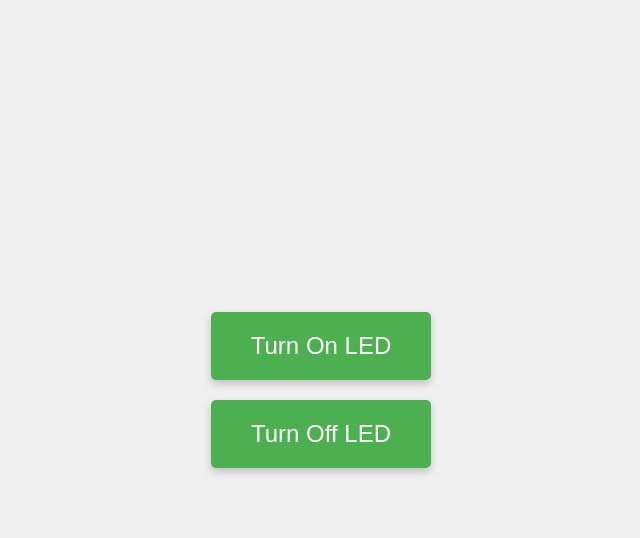
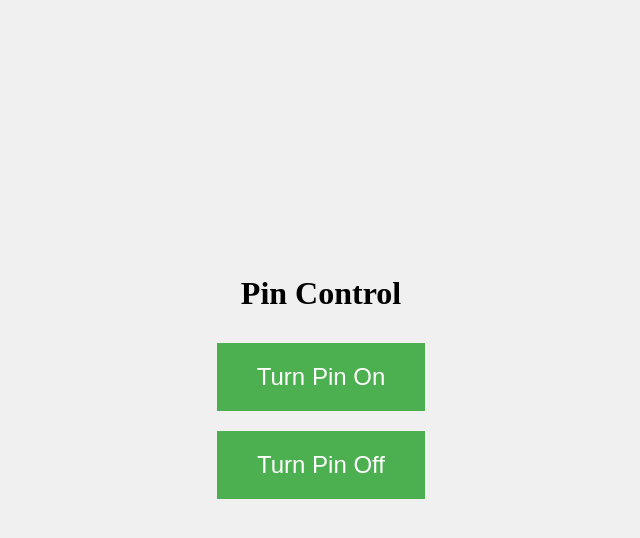
Before and after one commit to pascalcyusa/flask-server, a Python web app: template templates/index.html in a window 1280 px wide. Shown: the top 538 px of the page, without its empty margins (319-959 px from the left). Run offline with Jinja, Linux system fonts and the light colour scheme; the template is opened without the code that fills it, so the values that code supplies are empty.

Commit message:
Refactor HTML template for pin control interface and update event handlers

```diff
--- a/templates/index.html
+++ b/templates/index.html
@@ -23,63 +23,39 @@
             background-color: #4CAF50;
             color: white;
             border: none;
-            border-radius: 5px;
-            box-shadow: 0 4px 8px rgba(0, 0, 0, 0.2);
             margin: 10px;
         }
 
-        button:hover {
-            background-color: #45a049;
-        }
-
-        #message {
+        #response {
             margin-top: 20px;
             font-size: 18px;
-            color: #333;
         }
     </style>
 </head>
 
 <body>
-    <button id="turnOnButton">Turn On LED</button>
-    <button id="turnOffButton">Turn Off LED</button>
-    <div id="message"></div>
+    <h1>Pin Control</h1>
+    <button id="pinOnButton">Turn Pin On</button>
+    <button id="pinOffButton">Turn Pin Off</button>
+    <p id="response"></p>
 
     <script>
-        document.getElementById('turnOnButton').addEventListener('click', function () {
+        document.getElementById('pinOnButton').addEventListener('click', function () {
             fetch('/pinon')
-                .then(response => {
-                    if (!response.ok) {
-                        throw new Error('Network response was not ok ' + response.statusText);
-                    }
-                    return response.text();
+                .then(response => response.text())
+                .then(data => {
+                    document.getElementById('response').innerText = data;
                 })
-                .then(data => {
-                    console.log('Success:', data);
-                    document.getElementById('message').innerText = data;
-                })
-                .catch(error => {
-                    console.error('There was a problem with the fetch operation:', error);
-                    document.getElementById('message').innerText = 'Request failed: ' + error.message;
-                });
+                .catch(error => console.error('Error:', error));
         });
 
-        document.getElementById('turnOffButton').addEventListener('click', function () {
+        document.getElementById('pinOffButton').addEventListener('click', function () {
             fetch('/pinoff')
-                .then(response => {
-                    if (!response.ok) {
-                        throw new Error('Network response was not ok ' + response.statusText);
-                    }
-                    return response.text(); // Correctly placed return statement
+                .then(response => response.text())
+                .then(data => {
+                    document.getElementById('response').innerText = data;
                 })
-                .then(data => {
-                    console.log('Success:', data);
-                    document.getElementById('message').innerText = data;
-                })
-                .catch(error => {
-                    console.error('There was a problem with the fetch operation:', error);
-                    document.getElementById('message').innerText = 'Request failed: ' + error.message;
-                });
+                .catch(error => console.error('Error:', error));
         });
     </script>
 </body>
```
